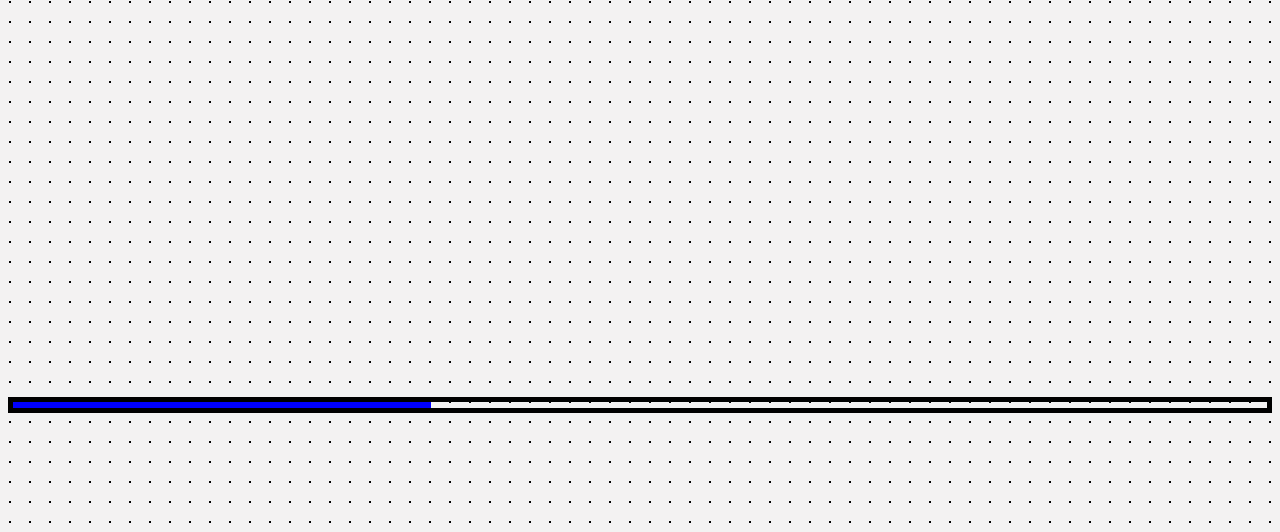
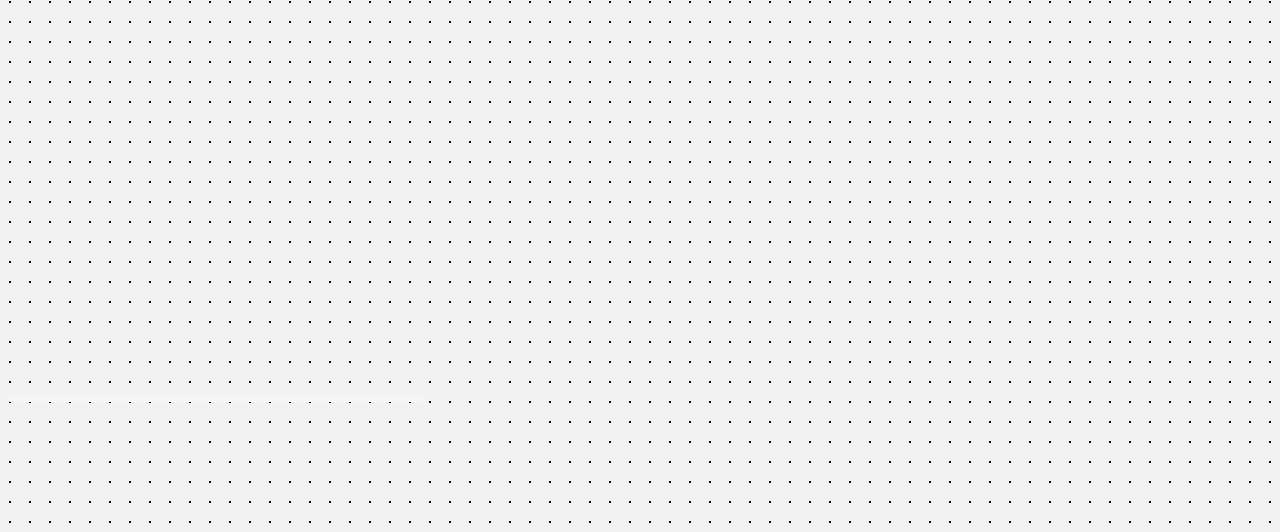
Before and after one commit to SMei201900/Journal-Project, a plain HTML site: page index.html in a window 1280 px wide. Both pictures are taken after a click on the button "Post". Shown: the part 268-800 px from the top of the page. Drawn offline with Linux system fonts and the light colour scheme; a web font is replaced by a local one.

Commit message:
added some more styling to my journalEntries (aka the text that the user typed and is NOW shown below the textarea in the div called displayArea

```diff
--- a/script.js
+++ b/script.js
@@ -23,6 +23,7 @@ let displayarea = document.getElementById("displayArea");
 postbtn.addEventListener("click", (event) => {
   event.preventDefault();
   displayarea.style.display = "grid"; /*the div where the diaryEntries should go is now visible */
+  //
   let text = journalBox.value; /*this is the content of what I typed in the textarea aka my diaryEntries*/
   let entry = document.createElement("div"); /*here to allow me to store my information*/
   entry.classList.add("entry") /*to add styling to the journal entry*/
@@ -30,6 +31,8 @@ postbtn.addEventListener("click", (event) => {
   displayarea.appendChild(entry);
   journalBox.value=""; /*reset the textarea to allow more journal entries to happen*/
 });
+
+
 
 /*NEXT STEPS:
 After the post gets created, there should be an X button next to it to delete it
--- a/styles.css
+++ b/styles.css
@@ -32,16 +32,16 @@
 
 #displayArea {
   margin-top: 50vh;
-  border: black 5px solid;
   display: none; /*we want the displayArea to be hidden first*/
   grid-template-columns: 1fr 1fr 1fr; /*three columns*/
 }
 
 .entry {
-  border: blue 3px solid; /*adds border between the posts*/
+  border-radius: 40px;
+  padding-left: 15px;
+  padding-top: 5px; /*padding was added so that the words would sit properly*/
+  background-color: #f5f5f4;
 }
-
-
 
 #plusSymbol, #postBtn {
   font-size: 22px;
```
